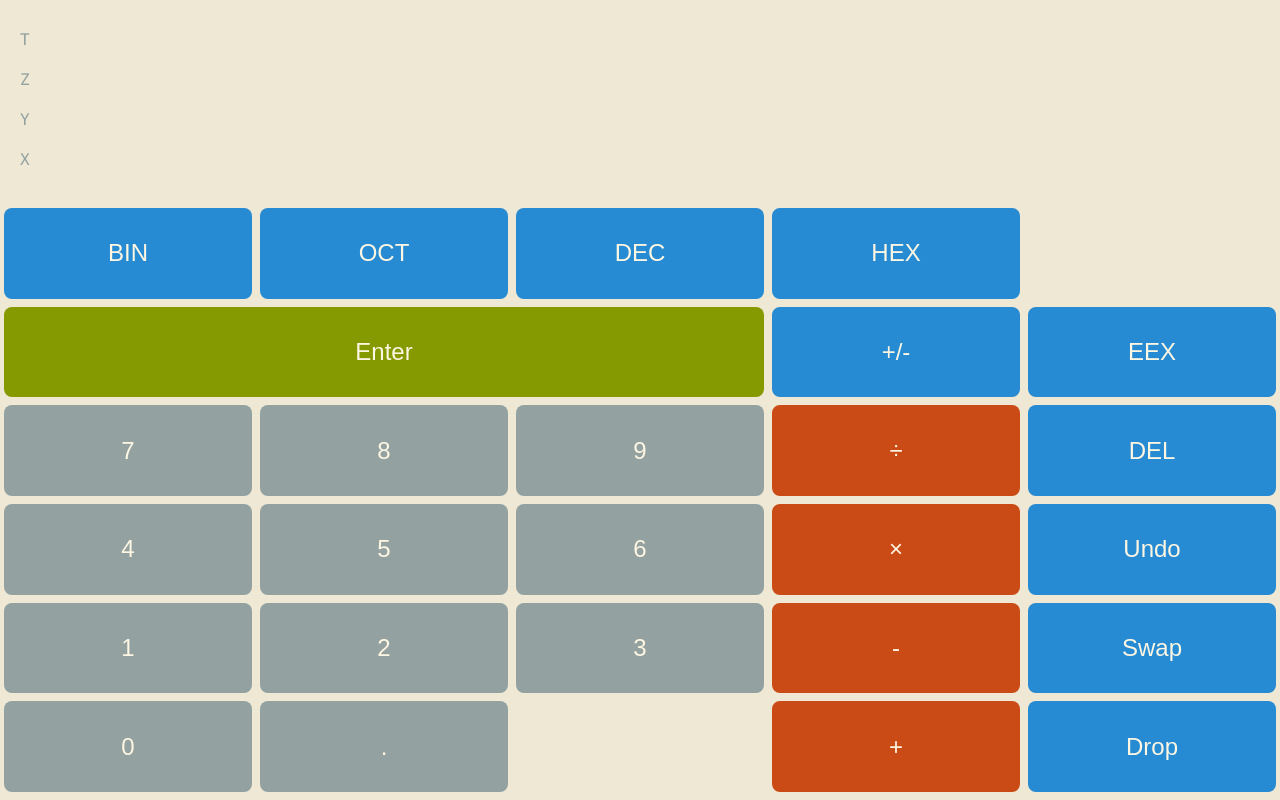
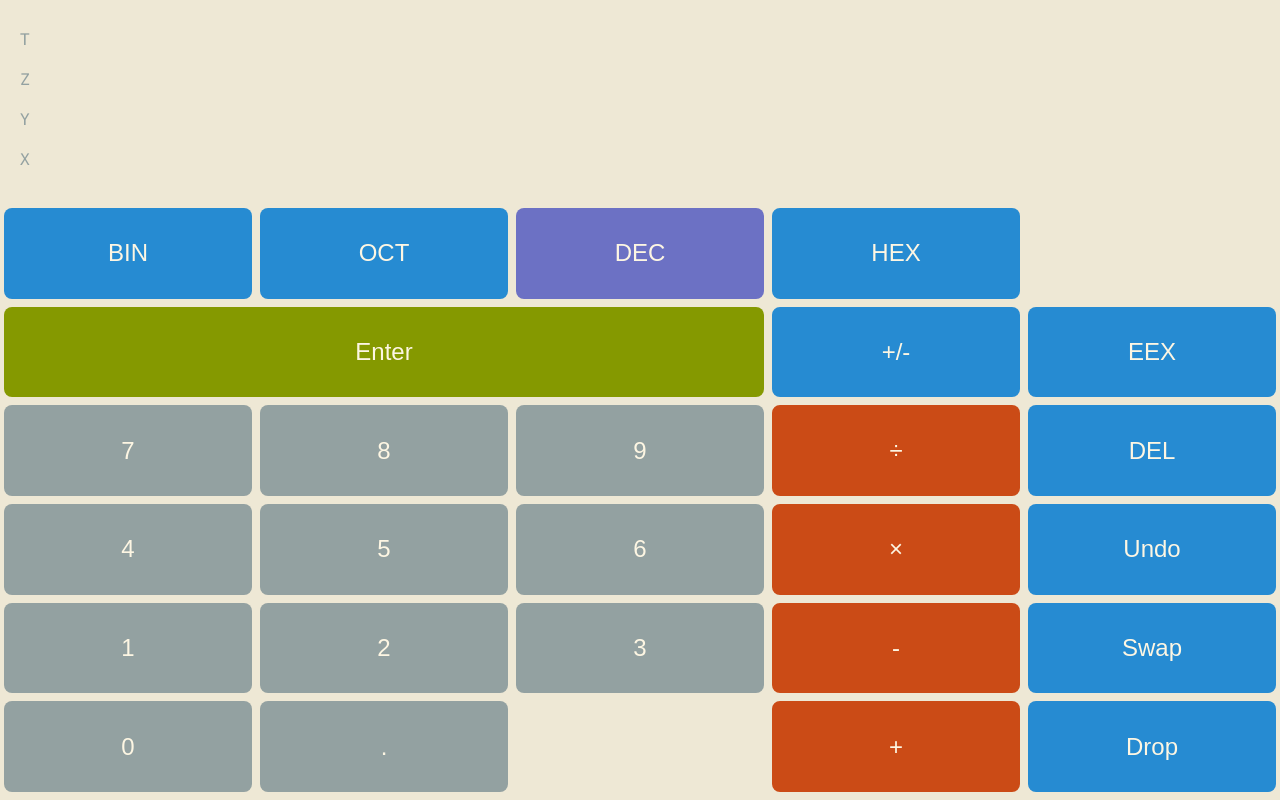
Before and after one commit to nixir/rpncalc-webapp, a Vue app: page / in a window 1280 px wide. Built offline with nearby package versions, Linux system fonts and the light colour scheme.

Commit message:
二進数表示モードのときにBINボタンがアクティブ状態（紫色）で表示される

```diff
--- a/src/components/CalculatorButton.vue
+++ b/src/components/CalculatorButton.vue
@@ -19,10 +19,12 @@ interface Props {
   type: ButtonType
   className?: string
   disabled?: boolean
+  active?: boolean
 }
 
 const props = withDefaults(defineProps<Props>(), {
   disabled: false,
+  active: false,
 })
 
 defineEmits<{
@@ -38,6 +40,7 @@ const buttonClasses = computed(() => [
   {
     'button-disabled': props.disabled,
     'button-pressed': isPressed.value,
+    'button-active': props.active,
   },
 ])
 
@@ -130,6 +133,11 @@ const onTouchEnd = () => {
   transform: none;
 }
 
+.button-active {
+  background-color: var(--sol-violet) !important;
+  color: var(--sol-base3) !important;
+}
+
 /* Special spacing for empty grid cell */
 .button-empty {
   background: transparent;
--- a/src/components/CalculatorDisplay.vue
+++ b/src/components/CalculatorDisplay.vue
@@ -4,7 +4,10 @@
     <div
       v-for="(item, index) in stackDisplay"
       :key="`stack-${index}`"
-      :class="['stack-item', { 'current-input': item.isCurrentInput, 'binary-mode': displayMode === 'binary' }]"
+      :class="[
+        'stack-item',
+        { 'current-input': item.isCurrentInput, 'binary-mode': displayMode === 'binary' },
+      ]"
     >
       <div class="stack-label">{{ item.label }}</div>
       <div
--- a/src/components/CalculatorKeyboard.vue
+++ b/src/components/CalculatorKeyboard.vue
@@ -5,26 +5,18 @@
         label="BIN"
         value="bin"
         type="function"
+        :active="props.displayMode === 'binary'"
         @click="handleButtonClick"
       />
-      <CalculatorButton
-        label="OCT"
-        value="oct"
-        type="function"
-        @click="handleButtonClick"
-      />
+      <CalculatorButton label="OCT" value="oct" type="function" @click="handleButtonClick" />
       <CalculatorButton
         label="DEC"
         value="dec"
         type="function"
+        :active="props.displayMode === 'decimal'"
         @click="handleButtonClick"
       />
-      <CalculatorButton
-        label="HEX"
-        value="hex"
-        type="function"
-        @click="handleButtonClick"
-      />
+      <CalculatorButton label="HEX" value="hex" type="function" @click="handleButtonClick" />
     </div>
     <!-- Row 1: Enter (3.5 columns), +/-, EEX -->
     <div class="keyboard-row">
@@ -85,6 +77,14 @@
 
 <script setup lang="ts">
 import CalculatorButton from './CalculatorButton.vue'
+
+interface Props {
+  displayMode?: 'decimal' | 'binary'
+}
+
+const props = withDefaults(defineProps<Props>(), {
+  displayMode: 'decimal',
+})
 
 const emit = defineEmits<{
   buttonPress: [value: string]
--- a/src/components/RPNCalculator.vue
+++ b/src/components/RPNCalculator.vue
@@ -11,7 +11,7 @@
     </div>
 
     <div class="calculator-keyboard-area">
-      <CalculatorKeyboard @button-press="handleButtonPress" />
+      <CalculatorKeyboard :display-mode="store.displayMode" @button-press="handleButtonPress" />
     </div>
   </div>
 </template>
```
Also changed, not shown: src/stores/rpnCalculator.ts (line endings or trailing spaces), 2 other files (tests, documents, lock files or other folders).
